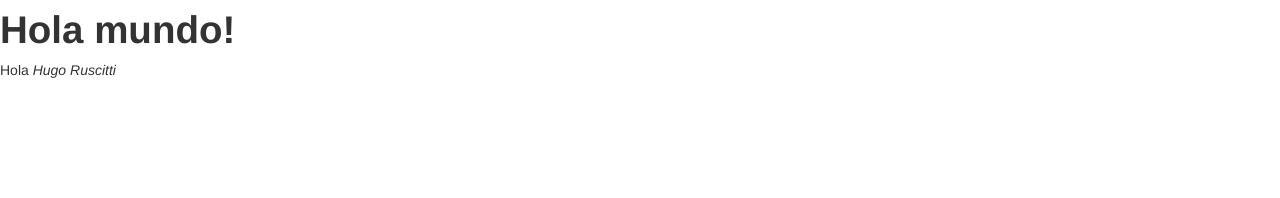
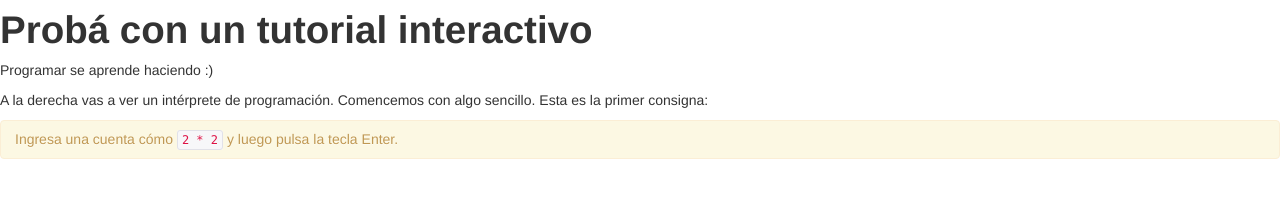
Before and after one commit to hugoruscitti/experimentos, a website: page pilas-tutorial/app/index.html in a window 1280 px wide. Drawn offline with Linux system fonts and the light colour scheme.

Commit message:
Personalizando hojas de estilo.

```diff
--- /dev/null
+++ b/pilas-tutorial/app/css/pilas-tutorial.css
@@ -0,0 +1,3 @@
+div.pilas-contenedor {
+
+}
--- a/pilas-tutorial/app/index.html
+++ b/pilas-tutorial/app/index.html
@@ -3,12 +3,15 @@
     <title>Pilas tutorial</title>
     <link href="css/bootstrap.css" rel="stylesheet">
     <link href="css/bootstrap-responsive.css" rel="stylesheet">
+    <link href="css/pilas-tutorial.css" rel="stylesheet">
 
   </head>
 
   <body ng-controller='TutorialCtrl'>
 
+    <div class='pilas-contenedor'>
     <ng-view></ng-view>
+    </div>
 
   </body>
 
--- a/pilas-tutorial/app/js/app.js
+++ b/pilas-tutorial/app/js/app.js
@@ -3,6 +3,7 @@ var app = angular.module('app', ['ngRoute']);
 app.config(['$routeProvider', function($routeProvider) {
   $routeProvider.
   	when('/', {templateUrl: 'partials/index.html'}).
+  	when('/numeros', {templateUrl: 'partials/numeros.html'}).
   	otherwise({redirectTo: '/'});
 }]);
 
--- a/pilas-tutorial/app/partials/index.html
+++ b/pilas-tutorial/app/partials/index.html
@@ -1,4 +1,12 @@
-<h1>Hola mundo!</h1>
+<h1>Probá con un tutorial interactivo</h1>
 
+<p>Programar se aprende haciendo :)</p>
 
-<p>Hola <em>{{datos.nombre}}</em></p>
+<p>A la derecha vas a ver un intérprete de programación.
+Comencemos con algo sencillo. Esta es la primer consigna:</p>
+
+<div class='alert'>Ingresa una cuenta cómo <code>2 * 2</code> y luego pulsa la tecla Enter.</div>
+
+<!--
+<div class='alert alert-success'>Excelente, puedes <a href='#/numeros'>avanzar al siguiente nivel ></a></div>
+-->
```
Also changed, not shown: pilas-tutorial/app/partials/numeros.html (added, +1 -0 lines).
